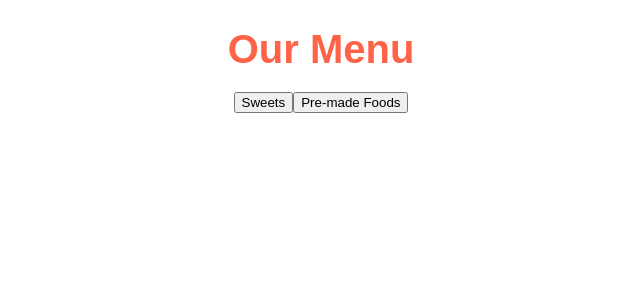
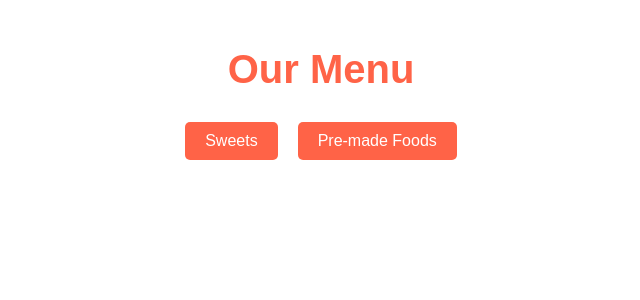
Before and after one commit to jayaniprofile/MJP, a React (Create React App) app in the folder mjp-food-products/: page /menu in a window 1280 px wide. Shown: the top 300 px of the page, without its empty margins (319-959 px from the left). Built offline with nearby package versions, Linux system fonts and the light colour scheme.

Commit message:
Update menu.css

```diff
--- a/mjp-food-products/src/style/Menu.css
+++ b/mjp-food-products/src/style/Menu.css
@@ -2,6 +2,7 @@
     text-align: center;
     font-family: Arial, sans-serif;
     color: #333;
+    padding: 20px;
   }
 
   .menu h1 {
@@ -10,15 +11,24 @@
     color: #ff6347; /* Tomato color */
   }
 
-  .category {
-    padding: 20px;
-    margin: 20px 0;
-    border-top: 5px solid #ff6347; /* Tomato color */
+  .categories {
+    margin-bottom: 20px;
   }
 
-  .category h2 {
-    font-size: 2em;
-    margin-bottom: 20px;
+  .categories button {
+    padding: 10px 20px;
+    margin: 10px;
+    border: none;
+    background-color: #ff6347; /* Tomato color */
+    color: white;
+    font-size: 1em;
+    border-radius: 5px;
+    cursor: pointer;
+    transition: background-color 0.3s, color 0.3s;
+  }
+
+  .categories button:hover {
+    background-color: white;
     color: #ff6347; /* Tomato color */
   }
 
@@ -30,17 +40,22 @@
 
   .item {
     margin: 10px;
-    width: 300px;
+    width: 250px;
     border: 1px solid #ddd;
     border-radius: 10px;
     overflow: hidden;
     box-shadow: 0 4px 8px rgba(0, 0, 0, 0.1);
     background-color: white;
+    transition: transform 0.3s;
+  }
+
+  .item:hover {
+    transform: scale(1.05);
   }
 
   .item img {
     width: 100%;
-    height: 200px;
+    height: 150px;
     object-fit: cover;
   }
 
```
